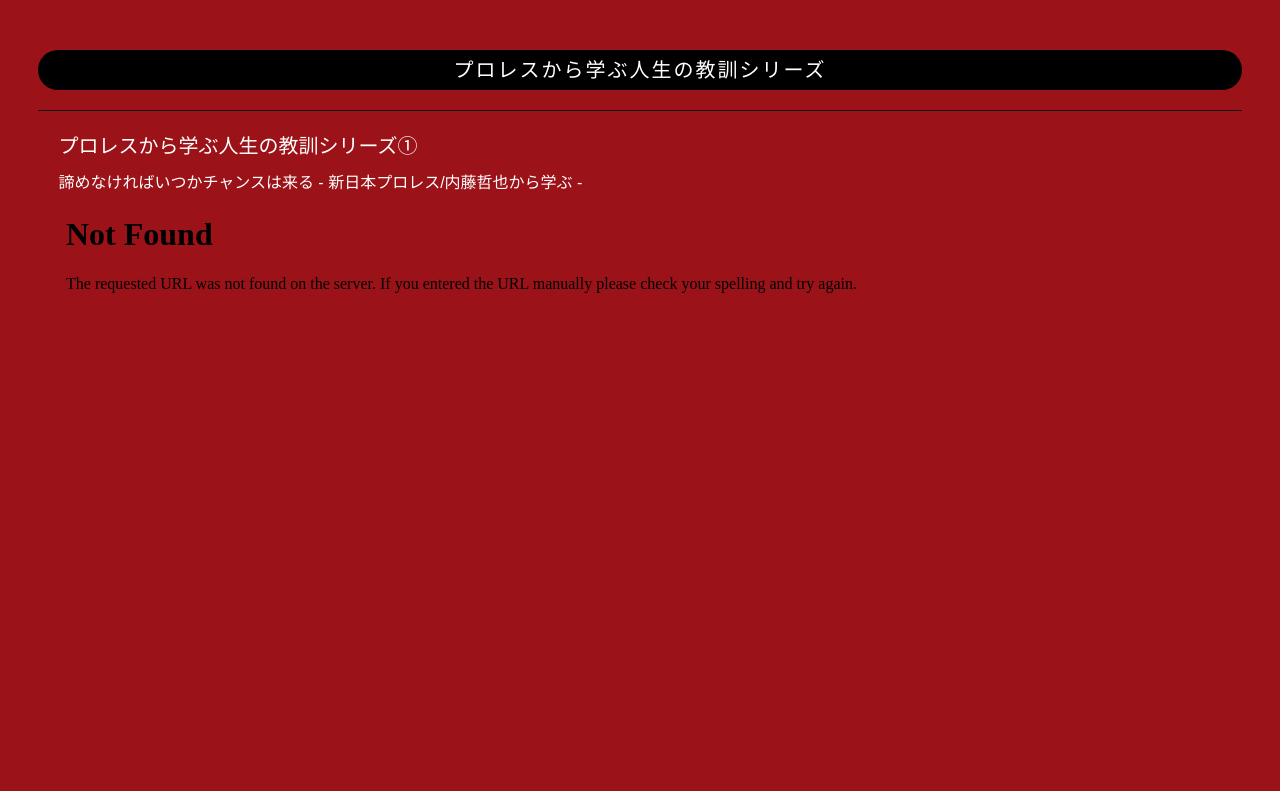
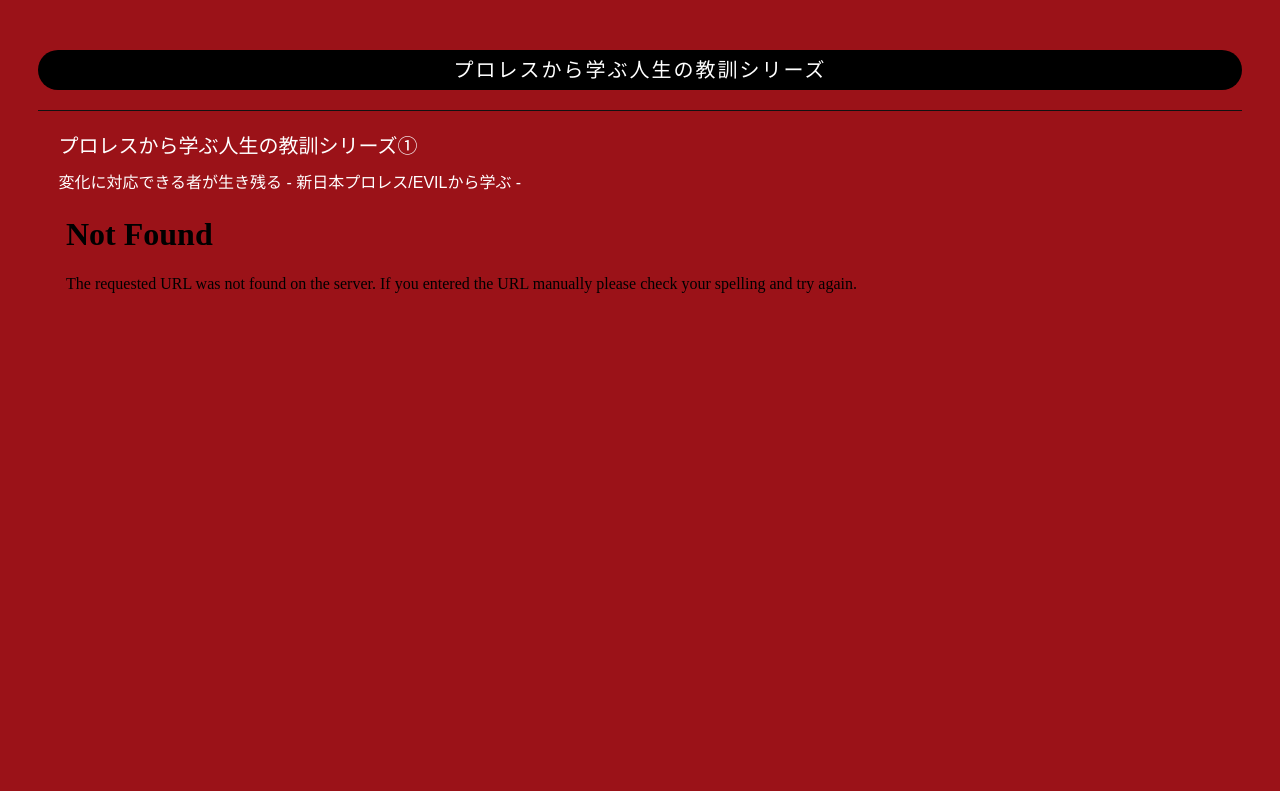
Before and after one commit to kforetas/sampleapl-demo, a Flask app: page / in a window 1280 px wide. Shown: the top 791 px of the page. Run offline with Flask 3, Linux system fonts and the light colour scheme.

Commit message:
change evil

```diff
--- a/templates/index.html
+++ b/templates/index.html
@@ -19,8 +19,8 @@
 <h2>プロレスから学ぶ人生の教訓シリーズ</h2>
 <div class="list">
   <h4>プロレスから学ぶ人生の教訓シリーズ①</h4>
-  <p>諦めなければいつかチャンスは来る - 新日本プロレス/内藤哲也から学ぶ -</p>
-  <iframe src="/static/image/study1.pdf" frameborder="0" width="960" height="569" allowfullscreen="true" mozallowfullscreen="true" webkitallowfullscreen="true"></iframe>
+  <p>変化に対応できる者が生き残る - 新日本プロレス/EVILから学ぶ -</p>
+  <iframe src="/static/image/study2.pdf" frameborder="0" width="960" height="569" allowfullscreen="true" mozallowfullscreen="true" webkitallowfullscreen="true"></iframe>
 </div>
 
 </section>
```
